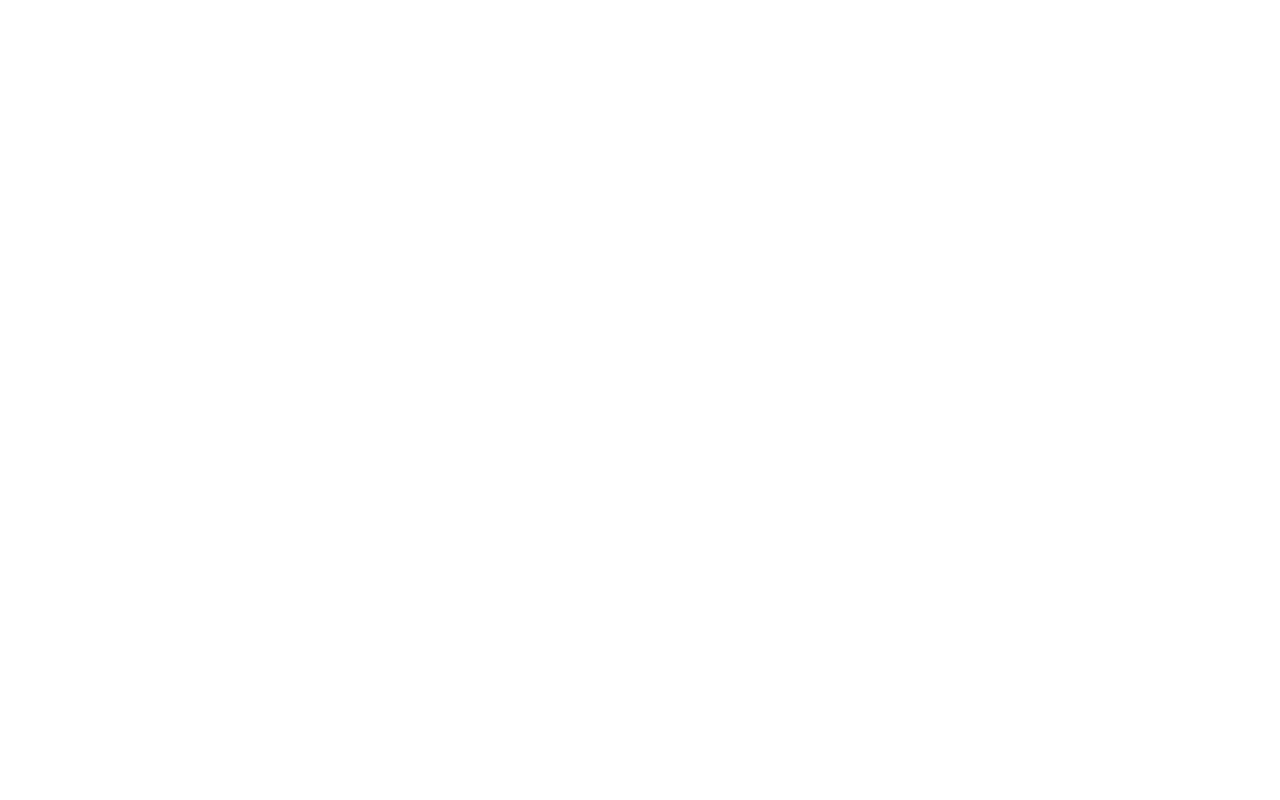
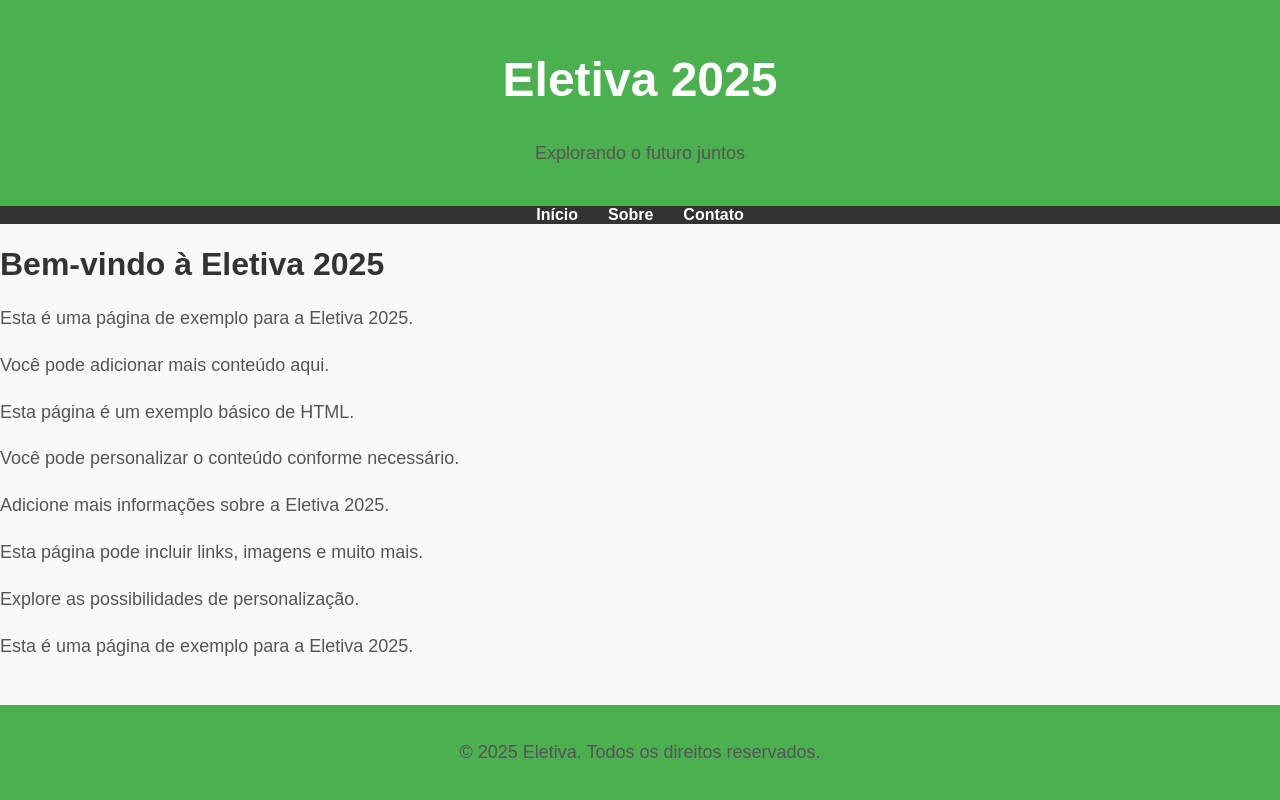
Before and after one commit to Limazxz/EletivaSite, a plain HTML site: page index.html in a window 1280 px wide. Drawn offline with Linux system fonts and the light colour scheme.

Commit message:
add initial HTML structure, CSS styles, and JavaScript welcome alert

```diff
--- a/css/styles.css
+++ b/css/styles.css
@@ -0,0 +1,56 @@
+body {
+  font-family: "Arial", sans-serif;
+  margin: 0;
+  padding: 0;
+  background-color: #f9f9f9;
+  color: #333;
+}
+
+p {
+  font-size: 18px;
+  line-height: 1.6;
+  color: #555;
+}
+
+header {
+  background-color: #4caf50;
+  color: white;
+  padding: 20px 0;
+  text-align: center;
+  font-size: 24px;
+}
+
+footer {
+  background-color: #4caf50;
+  color: white;
+  text-align: center;
+  padding: 15px 0;
+  position: fixed;
+  bottom: 0;
+  width: 100%;
+  font-size: 14px;
+}
+
+nav ul {
+  list-style: none;
+  padding: 0;
+  margin: 0;
+  display: flex;
+  justify-content: center;
+  background-color: #333;
+}
+
+nav ul li {
+  margin: 0 15px;
+}
+
+nav ul li a {
+  text-decoration: none;
+  color: white;
+  font-weight: bold;
+  font-size: 16px;
+}
+
+nav ul li a:hover {
+  color: #4caf50;
+}
--- a/index.html
+++ b/index.html
@@ -1,11 +1,37 @@
 <!DOCTYPE html>
 <html lang="pt-br">
-<head>
-    <meta charset="UTF-8">
-    <meta name="viewport" content="width=device-width, initial-scale=1.0">
+  <head>
+    <meta charset="UTF-8" />
+    <meta name="viewport" content="width=device-width, initial-scale=1.0" />
     <title>Eletiva 2025 Luciana</title>
-</head>
-<body>
-
-</body>
+    <link rel="stylesheet" href="css/styles.css" />
+    <script src="js/script.js" defer></script>
+  </head>
+  <body>
+    <header>
+      <h1>Eletiva 2025</h1>
+      <p>Explorando o futuro juntos</p>
+    </header>
+    <nav>
+      <ul>
+        <li><a href="#home">Início</a></li>
+        <li><a href="#sobre">Sobre</a></li>
+        <li><a href="#contato">Contato</a></li>
+      </ul>
+    </nav>
+    <div class="container">
+      <h1>Bem-vindo à Eletiva 2025</h1>
+      <p>Esta é uma página de exemplo para a Eletiva 2025.</p>
+      <p>Você pode adicionar mais conteúdo aqui.</p>
+      <p>Esta página é um exemplo básico de HTML.</p>
+      <p>Você pode personalizar o conteúdo conforme necessário.</p>
+      <p>Adicione mais informações sobre a Eletiva 2025.</p>
+      <p>Esta página pode incluir links, imagens e muito mais.</p>
+      <p>Explore as possibilidades de personalização.</p>
+      <p>Esta é uma página de exemplo para a Eletiva 2025.</p>
+    </div>
+    <footer>
+      <p>&copy; 2025 Eletiva. Todos os direitos reservados.</p>
+    </footer>
+  </body>
 </html>
--- a/js/script.js
+++ b/js/script.js
@@ -0,0 +1,3 @@
+document.addEventListener("DOMContentLoaded", () => {
+  alert("Olá! Seja muito bem-vindo à Eletiva 2025. Explore e aproveite!");
+});
```
